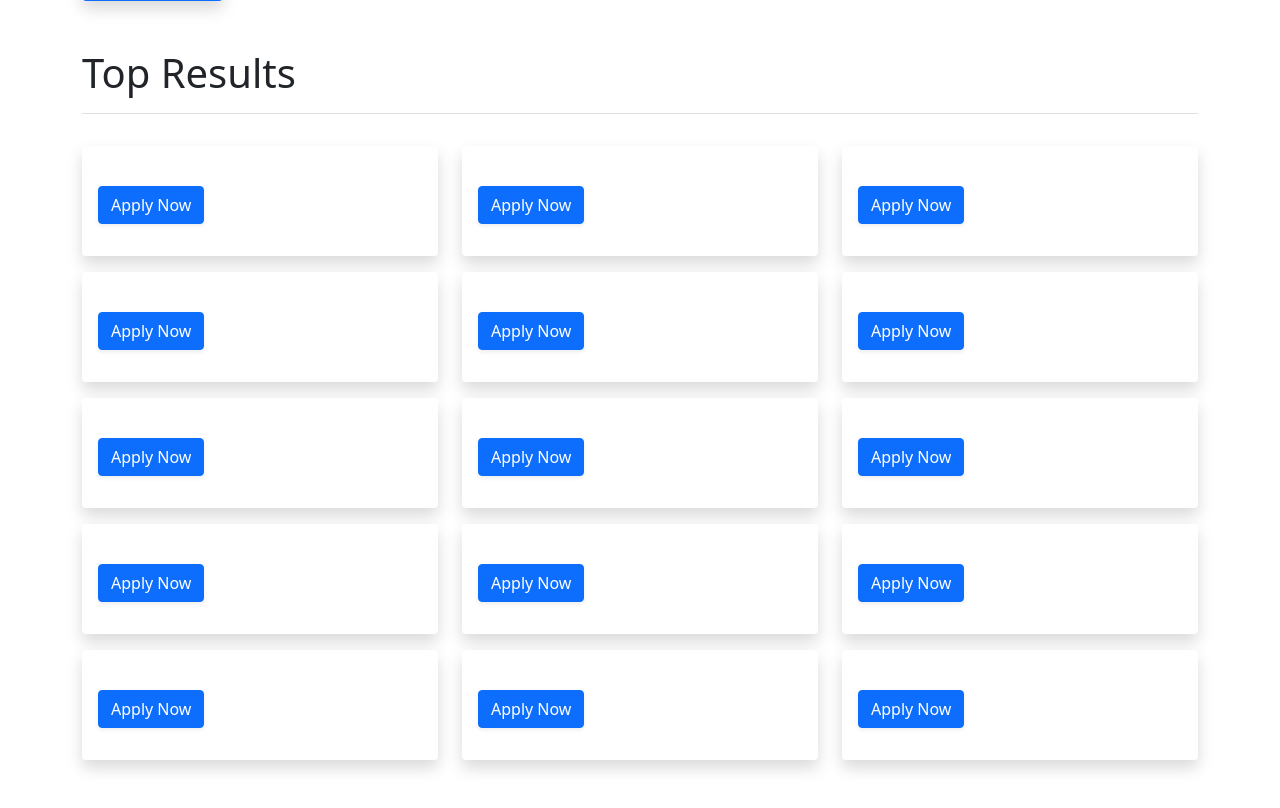
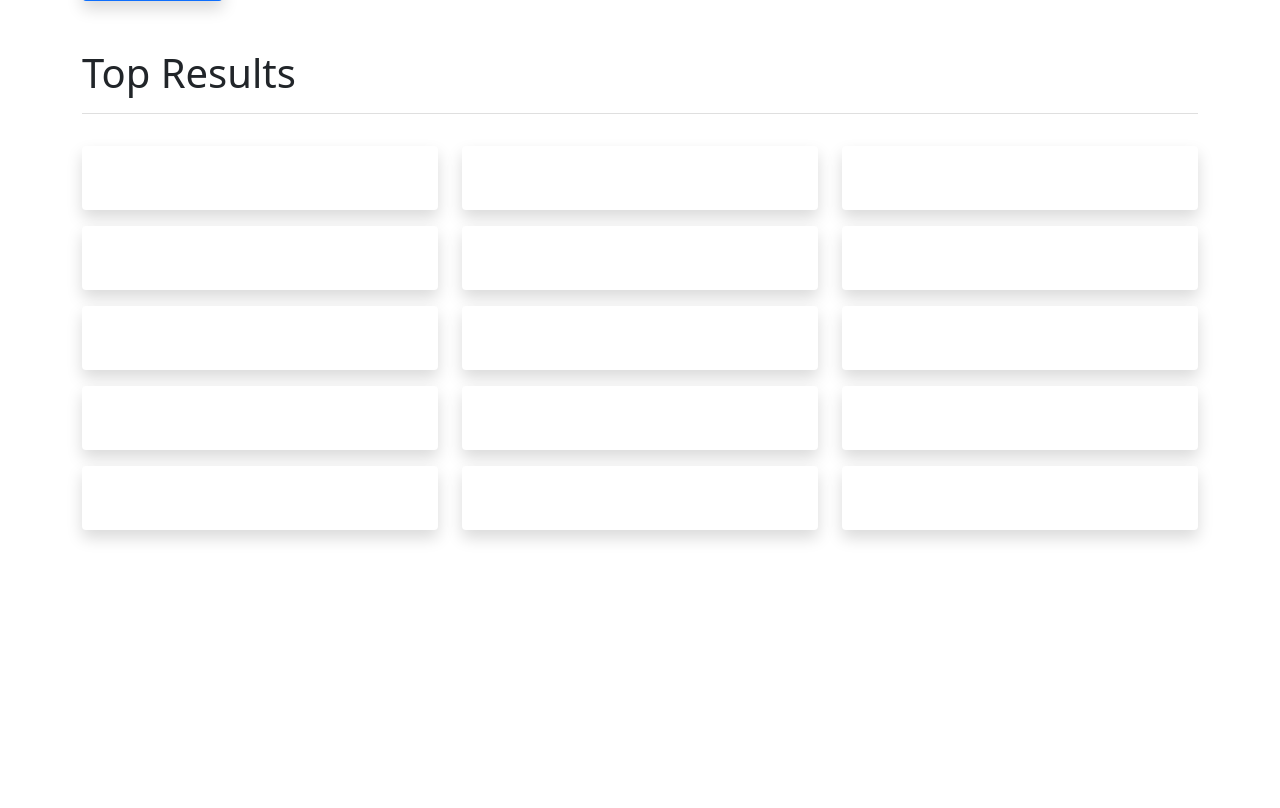
Before and after one commit to emily-rivera/JobScraper, a Flask app: template templates/search_results.html in a window 1280 px wide. Shown: the part 424-1232 px from the top of the page. After the commit the page ends 965 px from the top, so only its background shows below. Run offline with Flask 2, Linux system fonts and the light colour scheme; the template is opened without the code that fills it, so the values that code supplies are empty.

Commit message:
UI Changes

```diff
--- a/templates/search_results.html
+++ b/templates/search_results.html
@@ -22,7 +22,6 @@
                     <p class="card-text mt-2">
                         {{ records[0][4] }}
                     </p>
-                    <button class="btn btn-primary shadow-sm card-link">Apply Now</button>
                 </div>
             </div>
         </div>
@@ -42,7 +41,6 @@
                     <p class="card-text mt-2">
                         {{ records[1][4] }}
                     </p>
-                    <button class="btn btn-primary shadow-sm card-link">Apply Now</button>
                 </div>
             </div>
         </div>
@@ -62,7 +60,6 @@
                     <p class="card-text mt-2">
                         {{ records[2][4] }}
                     </p>
-                    <button class="btn btn-primary shadow-sm card-link">Apply Now</button>
                 </div>
             </div>
         </div>
@@ -82,7 +79,6 @@
                     <p class="card-text mt-2">
                         {{ records[3][4] }}
                     </p>
-                    <button class="btn btn-primary shadow-sm card-link">Apply Now</button>
                 </div>
             </div>
         </div>
@@ -102,7 +98,6 @@
                     <p class="card-text mt-2">
                         {{ records[4][4] }}
                     </p>
-                    <button class="btn btn-primary shadow-sm card-link">Apply Now</button>
                 </div>
             </div>
         </div>
@@ -122,7 +117,6 @@
                     <p class="card-text mt-2">
                         {{ records[5][4] }}
                     </p>
-                    <button class="btn btn-primary shadow-sm card-link">Apply Now</button>
                 </div>
             </div>
         </div>
@@ -142,7 +136,6 @@
                     <p class="card-text mt-2">
                         {{ records[6][4] }}
                     </p>
-                    <button class="btn btn-primary shadow-sm card-link">Apply Now</button>
                 </div>
             </div>
         </div>
@@ -162,7 +155,6 @@
                     <p class="card-text mt-2">
                         {{ records[7][4] }}
                     </p>
-                    <button class="btn btn-primary shadow-sm card-link">Apply Now</button>
                 </div>
             </div>
         </div>
@@ -182,7 +174,6 @@
                     <p class="card-text mt-2">
                         {{ records[8][4] }}
                     </p>
-                    <button class="btn btn-primary shadow-sm card-link">Apply Now</button>
                 </div>
             </div>
         </div>
@@ -202,7 +193,6 @@
                     <p class="card-text mt-2">
                         {{ records[9][4] }}
                     </p>
-                    <button class="btn btn-primary shadow-sm card-link">Apply Now</button>
                 </div>
             </div>
         </div>
@@ -222,7 +212,6 @@
                     <p class="card-text mt-2">
                         {{ records[10][4] }}
                     </p>
-                    <button class="btn btn-primary shadow-sm card-link">Apply Now</button>
                 </div>
             </div>
         </div>
@@ -242,7 +231,6 @@
                     <p class="card-text mt-2">
                         {{ records[11][4] }}
                     </p>
-                    <button class="btn btn-primary shadow-sm card-link">Apply Now</button>
                 </div>
             </div>
         </div>
@@ -262,7 +250,6 @@
                     <p class="card-text mt-2">
                         {{ records[12][4] }}
                     </p>
-                    <button class="btn btn-primary shadow-sm card-link">Apply Now</button>
                 </div>
             </div>
         </div>
@@ -282,7 +269,6 @@
                     <p class="card-text mt-2">
                         {{ records[13][4] }}
                     </p>
-                    <button class="btn btn-primary shadow-sm card-link">Apply Now</button>
                 </div>
             </div>
         </div>
@@ -302,7 +288,6 @@
                     <p class="card-text mt-2">
                         {{ records[14][4] }}
                     </p>
-                    <button class="btn btn-primary shadow-sm card-link">Apply Now</button>
                 </div>
             </div>
         </div>
```
